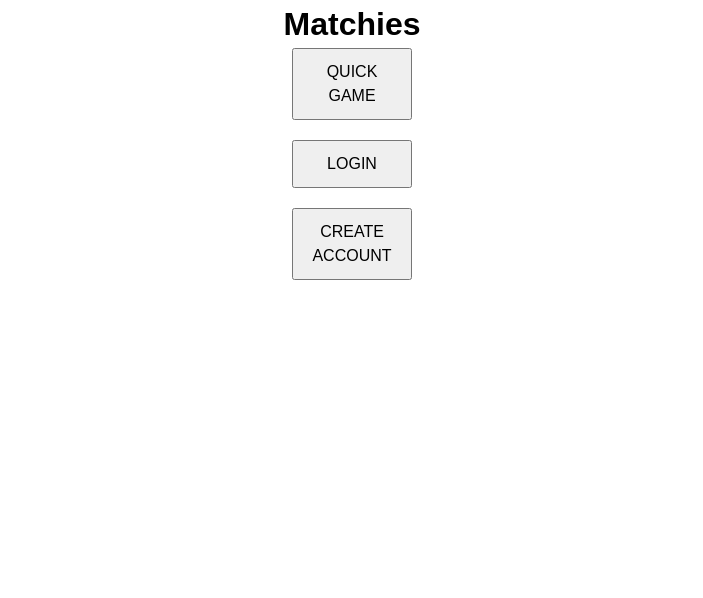
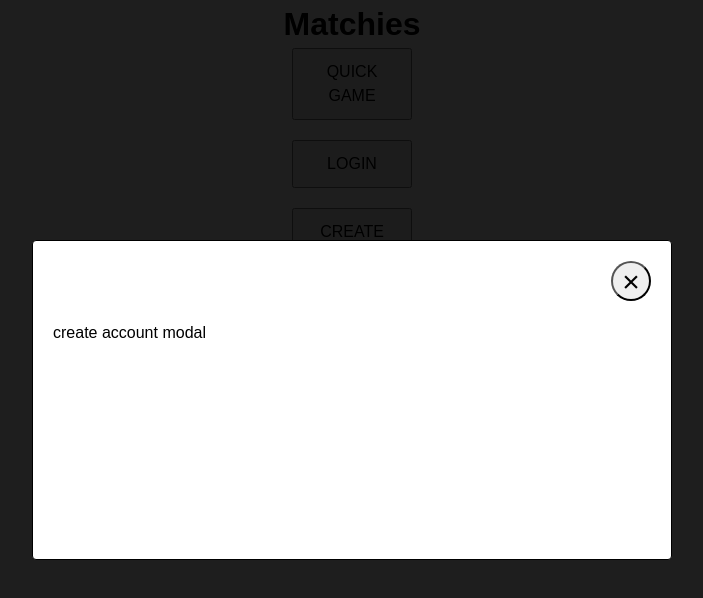
Before and after one commit to dottibug/matchies, a React (Create React App) app: page / in a window 1280 px wide. Both pictures are taken after a click on the button "CREATE ACCOUNT". Shown: the top 598 px of the page, without its empty margins (288-991 px from the left). Built offline with nearby package versions, Linux system fonts and the light colour scheme.

Commit message:
feat: implement reusable modal component

```diff
--- a/public/index.html
+++ b/public/index.html
@@ -5,10 +5,7 @@
     <link rel="icon" href="%PUBLIC_URL%/favicon.ico" />
     <meta name="viewport" content="width=device-width, initial-scale=1" />
     <meta name="theme-color" content="#000000" />
-    <meta
-      name="description"
-      content="Web site created using create-react-app"
-    />
+    <meta name="description" content="Web site created using create-react-app" />
     <link rel="apple-touch-icon" href="%PUBLIC_URL%/logo192.png" />
     <!--
       manifest.json provides metadata used when your web app is installed on a
@@ -29,15 +26,6 @@
   <body>
     <noscript>You need to enable JavaScript to run this app.</noscript>
     <div id="root"></div>
-    <!--
-      This HTML file is a template.
-      If you open it directly in the browser, you will see an empty page.
-
-      You can add webfonts, meta tags, or analytics to this file.
-      The build step will place the bundled scripts into the <body> tag.
-
-      To begin the development, run `npm start` or `yarn start`.
-      To create a production bundle, use `npm run build` or `yarn build`.
-    -->
+    <div id="modal"></div>
   </body>
 </html>
--- /dev/null
+++ b/src/components/createAccount/createAccount.js
@@ -0,0 +1,22 @@
+import styles from './createAccount.module.css';
+import { useState } from 'react';
+import Button from '../ui/button';
+import Modal from '../ui/modal/modal';
+
+export default function CreateAccount() {
+  // STATE
+  const [showAccountModal, setShowAccountModal] = useState(false);
+
+  // HANDLERS
+  const handleClickCreateAccount = () => setShowAccountModal(true);
+  const handleCloseAccountModal = () => setShowAccountModal(false);
+
+  return (
+    <>
+      <Button onClick={handleClickCreateAccount}>Create Account</Button>
+      {showAccountModal && (
+        <Modal closeModal={handleCloseAccountModal}>create account modal</Modal>
+      )}
+    </>
+  );
+}
--- a/src/components/home/home.js
+++ b/src/components/home/home.js
@@ -1,21 +1,20 @@
 import Button from '../ui/button';
 import styles from './home.module.css';
+import CreateAccount from '../createAccount/createAccount';
 
 export default function Home({ setGameSettings }) {
   // HANDLERS
-  const handleClickQuickGame = () => {
-    console.log('-- quick game');
-    setGameSettings(true);
+  const handleClickQuickGame = () => setGameSettings(true);
+
+  const handleClickLogin = () => {
+    console.log('-- login');
   };
-
-  const handleClickLogin = () => console.log('-- login');
-  const handleClickCreateAccount = () => console.log('-- create account');
 
   return (
     <div className={styles['user-options']}>
       <Button onClick={handleClickQuickGame}>Quick Game</Button>
       <Button onClick={handleClickLogin}>Login</Button>
-      <Button onClick={handleClickCreateAccount}>Create Account</Button>
+      <CreateAccount />
     </div>
   );
 }
--- /dev/null
+++ b/src/components/ui/modal/modal.js
@@ -0,0 +1,45 @@
+import styles from './modal.module.css';
+import { useState, useEffect } from 'react';
+import { createPortal } from 'react-dom';
+
+export default function Modal({ closeModal, children }) {
+  // STATE
+  const [showModal, setShowModal] = useState(false);
+
+  // Disable scrolling when modal open
+  useEffect(() => {
+    setShowModal(true);
+    document.body.style.overflow = 'hidden';
+
+    return () => {
+      setShowModal(false);
+      document.body.style.overflow = 'auto';
+    };
+  }, []);
+
+  // Close modal on 'Escape' keypress
+  useEffect(() => {
+    const handlePressEscape = (e) => {
+      if (e.code !== 'Escape') return;
+      closeModal();
+    };
+
+    document.addEventListener('keydown', handlePressEscape);
+
+    return () => document.removeEventListener('keydown', handlePressEscape);
+  }, [closeModal]);
+
+  const modal = (
+    <div className={styles['backdrop']} onClick={closeModal}>
+      <div className={styles['modal']}>
+        <button onClick={closeModal} className={styles['btn-close-modal']}>
+          &#215;
+        </button>
+        <div>{children}</div>
+      </div>
+    </div>
+  );
+
+  if (!showModal) return;
+  if (showModal) return createPortal(modal, document.getElementById('modal'));
+}
--- /dev/null
+++ b/src/components/ui/modal/modal.module.css
@@ -0,0 +1,35 @@
+.backdrop {
+    position: fixed;
+    top: 0;
+    left: 0;
+    width: 100%;
+    height: 100%;
+    background: #000000e1;
+    display: flex;
+    justify-content: center;
+    align-items: center;
+
+}
+
+.modal {
+    padding: 2rem;
+    height: 40vh;
+    width: 50vw;
+    border: 1px solid black;
+    border-radius: 4px;
+    display: flex;
+    flex-direction: column;
+    gap: 2rem;
+    background-color: white;
+}
+
+.btn-close-modal {
+    width: 4rem;
+    height: 4rem;
+    font-size: 3rem;
+    border-radius: 50%;
+    display: flex;
+    justify-content: center;
+    align-items: center;
+    align-self: flex-end;
+}
```
Also changed, not shown: src/components/createAccount/createAccount.module.css (added).
